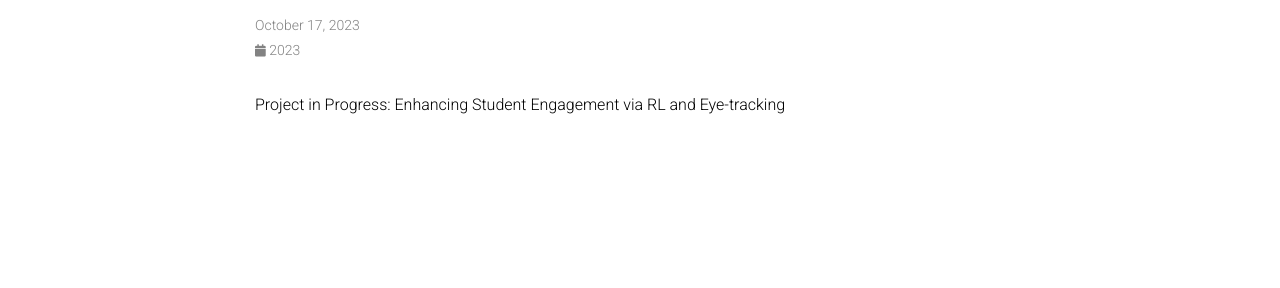
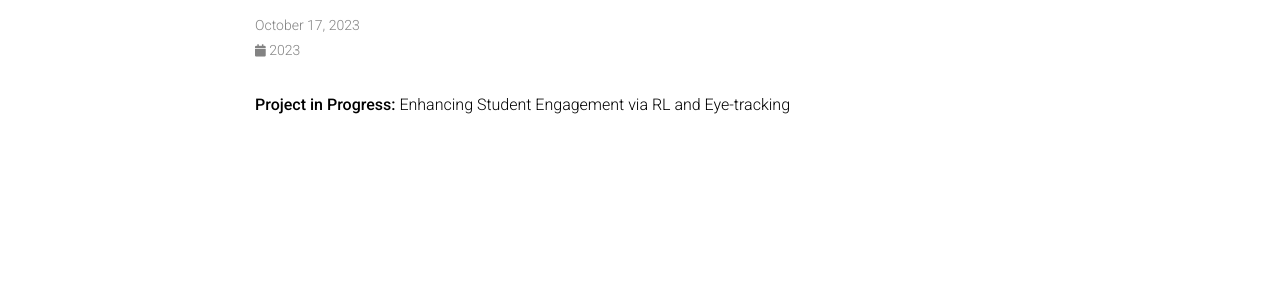
Before and after one commit to Zoewhat/Zoewhat.github.io, a Jekyll site: the page built from _news/announcement_2.md, in a window 1280 px wide. Shown: the part 146-434 px from the top of the page. Built offline with Jekyll 4.4.1, drawn with Linux system fonts in a browser that asks for light colours; comment, search, counter and statistics services are not loaded; a style sheet for code colours, icons or effects is not loaded.

```diff
--- a/_news/announcement_2.md
+++ b/_news/announcement_2.md
@@ -4,4 +4,4 @@ date: 2023-10-17 8:52:00-0400
 inline: true
 ---
 
-Project in Progress: Enhancing Student Engagement via RL and Eye-tracking
+**Project in Progress:** Enhancing Student Engagement via RL and Eye-tracking
```
